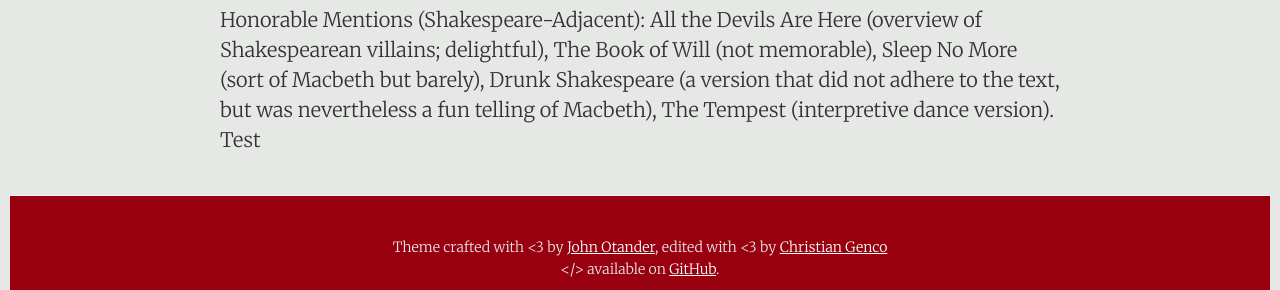
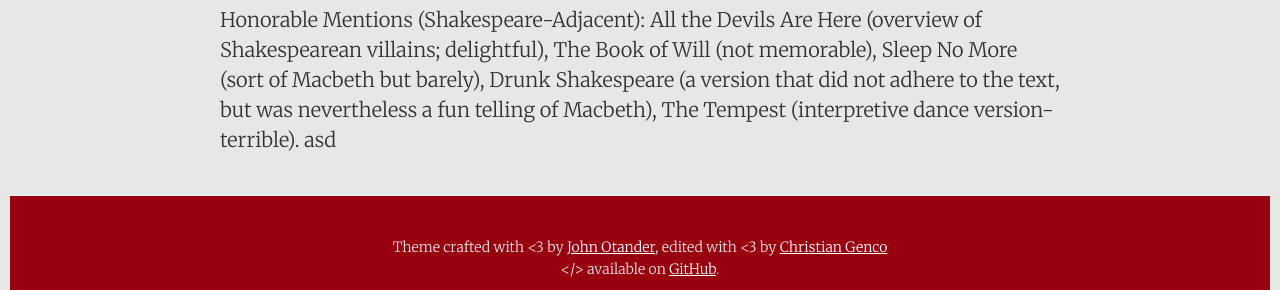
Before and after one commit to DestinyRoseMurphy/DestinyRoseMurphy.github.io, a Jekyll site: the page built from _posts/2024-02-20-Shakespeare.md, in a window 1280 px wide and 900 px high, scrolled down 1529 px. Shown: the part 579-869 px from the top of the window. Built offline with Jekyll 4.4.1, drawn with Linux system fonts in a browser that asks for light colours.

Commit message:
Update 2024-02-20-Shakespeare.md

```diff
--- a/_posts/2024-02-20-Shakespeare.md
+++ b/_posts/2024-02-20-Shakespeare.md
@@ -130,4 +130,4 @@ I love Shakespeare. I read almost all the histories in college and fell in love,
   </div>
 </div>
 
-<p style="margin-top: 10;">Honorable Mentions (Shakespeare-Adjacent): All the Devils Are Here (overview of Shakespearean villains; delightful), The Book of Will (not memorable), Sleep No More (sort of Macbeth but barely), Drunk Shakespeare (a version that did not adhere to the text, but was nevertheless a fun telling of Macbeth), The Tempest (interpretive dance version). Test</p>
+<p style="margin-top: 100;">Honorable Mentions (Shakespeare-Adjacent): All the Devils Are Here (overview of Shakespearean villains; delightful), The Book of Will (not memorable), Sleep No More (sort of Macbeth but barely), Drunk Shakespeare (a version that did not adhere to the text, but was nevertheless a fun telling of Macbeth), The Tempest (interpretive dance version-terrible). asd</p>
```
